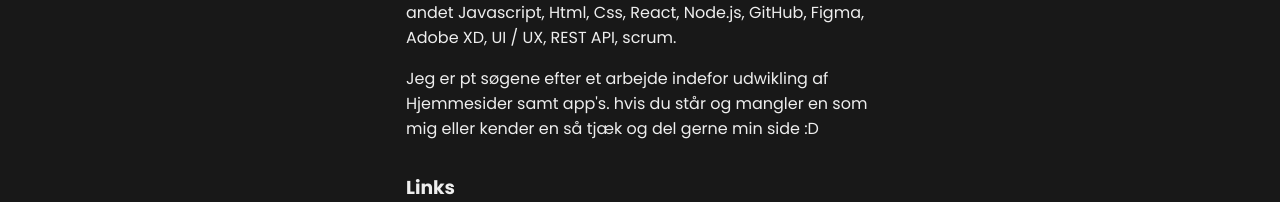
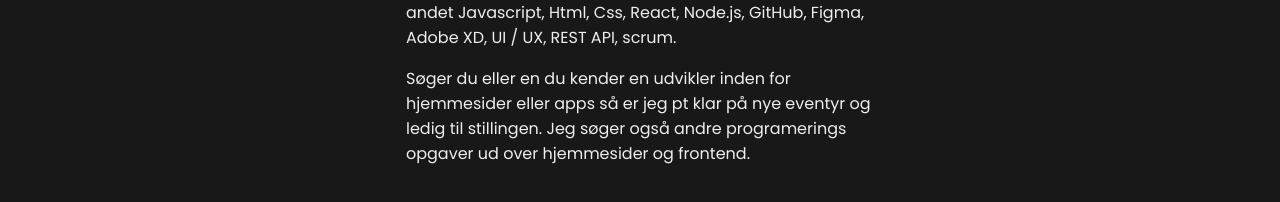
Before and after one commit to LolerSwager/portfolie-2023-react, a React (Create React App) app: page /BusinessCard in a window 1280 px wide. Shown: the part 576-778 px from the top of the page. Built offline with nearby package versions, Linux system fonts and the light colour scheme; no server answers.

Commit message:
ny om mig

```diff
--- a/src/Pages/BusinessCard.jsx
+++ b/src/Pages/BusinessCard.jsx
@@ -38,7 +38,10 @@
                         Jeg er uddannet som <b>WebUdvikler</b> på TechCollege Aalborg og har gennem flere år haft erfaring med blant andet Javascript, Html, Css, React, Node.js, GitHub, Figma, Adobe
                         XD, UI / UX, REST API, scrum.
                     </p>
-                    <p>Jeg er pt søgene efter et arbejde indefor udwikling af Hjemmesider samt app's. hvis du står og mangler en som mig eller kender en så tjæk og del gerne min side :D</p>
+                    <p>
+                        Søger du eller en du kender en udvikler inden for hjemmesider eller apps så er jeg pt klar på nye eventyr og ledig til stillingen. Jeg søger også andre programerings opgaver ud
+                        over hjemmesider og frontend.
+                    </p>
                 </div>
                 <div className="LinkList">
                     <h3>Links</h3>
```
